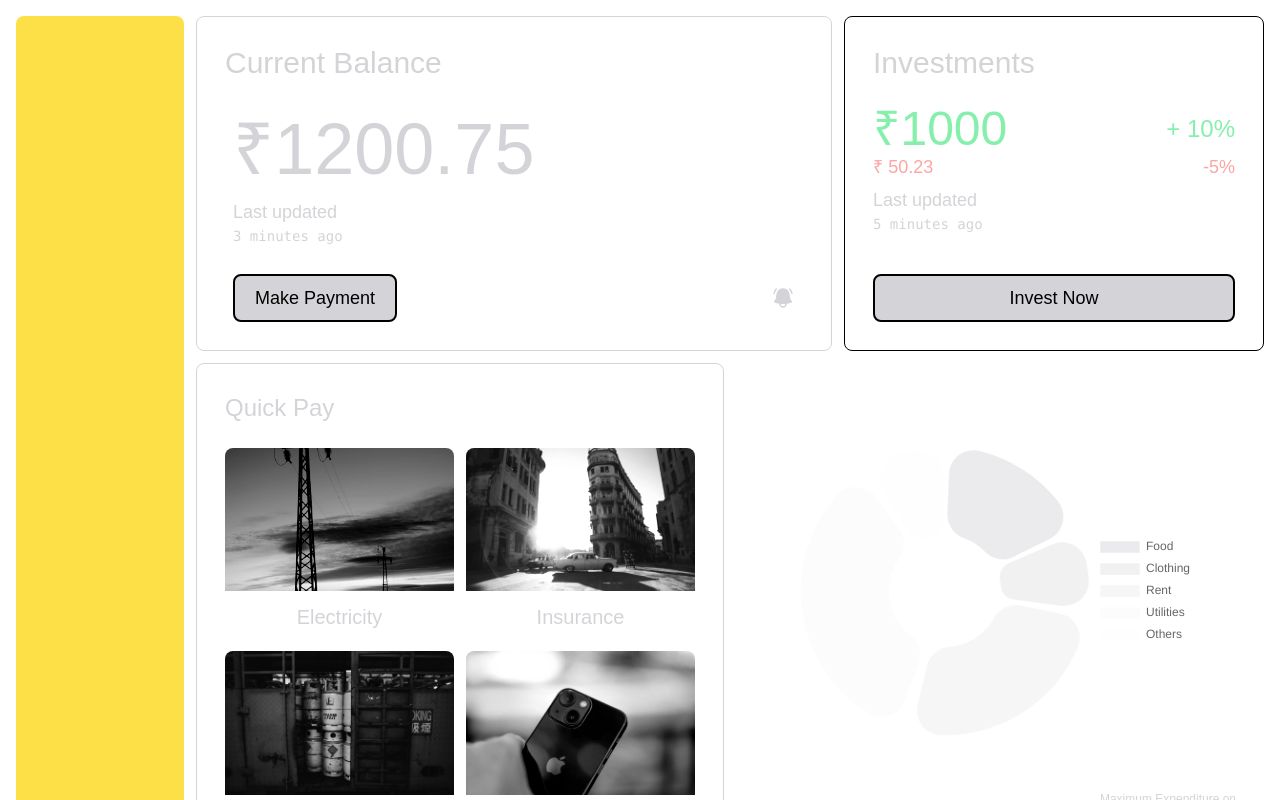
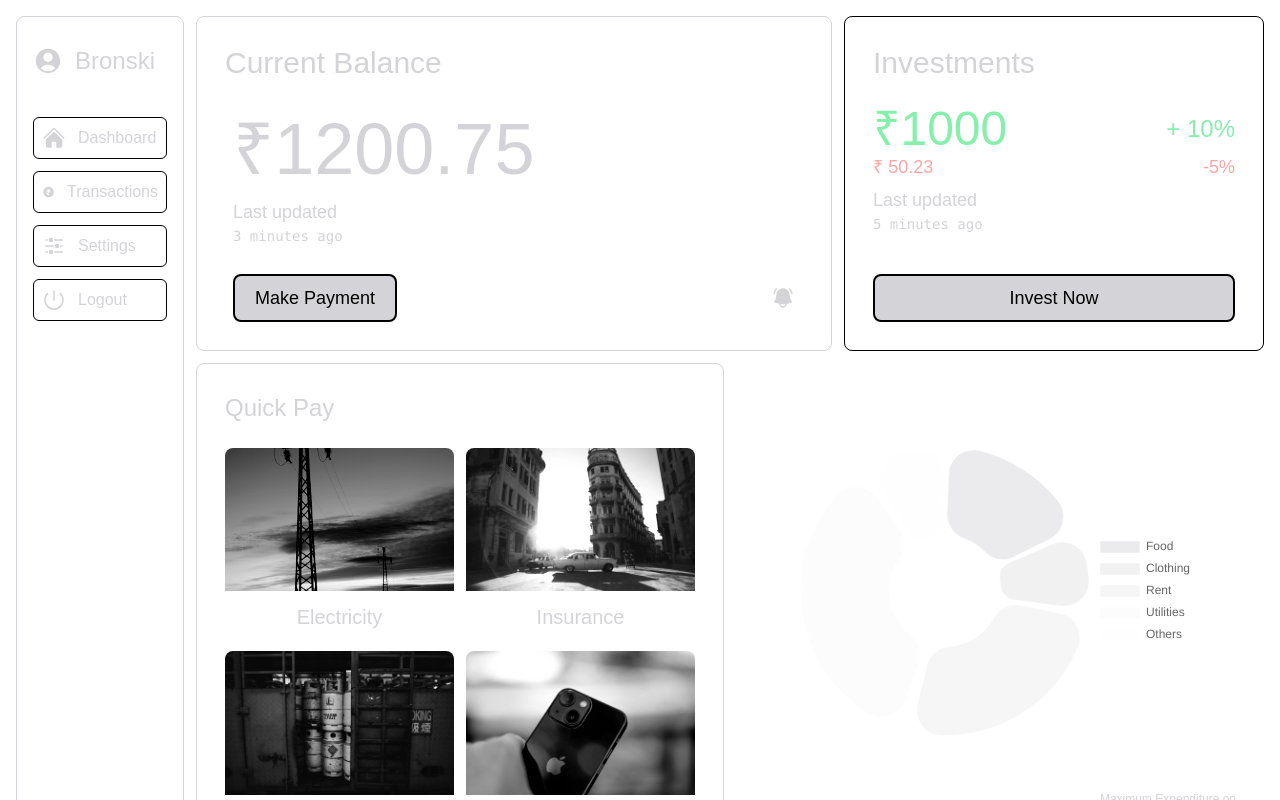
Before and after one commit to Athul-Kesav/paytm-clone, a Next.js app: page /user/dashboard in a window 1280 px wide. Built offline with nearby package versions, Linux system fonts and the light colour scheme.

Commit message:
worked on Dashboard Menu

```diff
--- a/src/app/user/dashboard/page.tsx
+++ b/src/app/user/dashboard/page.tsx
@@ -42,7 +42,83 @@ export default function () {
   return (
     <>
       <div className="h-screen w-screen grid grid-cols-7 gap-3 p-4 text-zinc-300 overflow-auto">
-        <div className=" hidden col-span-1 bg-yellow-300 rounded-lg md:block"></div>
+        <div className=" hidden col-span-1 p-4 rounded-lg md:flex md:flex-col md:justify-between border border-zinc-300">
+          <div className="flex flex-col">
+            <div className="font-against text-2xl text-zinc-300 inline-flex items-center py-3">
+              <svg
+                xmlns="http://www.w3.org/2000/svg"
+                viewBox="0 0 24 24"
+                fill="#d4d4d8"
+                className="size-8 text-zinc-300 group-hover:fill-zinc-300"
+              >
+                <path
+                  fillRule="evenodd"
+                  d="M18.685 19.097A9.723 9.723 0 0 0 21.75 12c0-5.385-4.365-9.75-9.75-9.75S2.25 6.615 2.25 12a9.723 9.723 0 0 0 3.065 7.097A9.716 9.716 0 0 0 12 21.75a9.716 9.716 0 0 0 6.685-2.653Zm-12.54-1.285A7.486 7.486 0 0 1 12 15a7.486 7.486 0 0 1 5.855 2.812A8.224 8.224 0 0 1 12 20.25a8.224 8.224 0 0 1-5.855-2.438ZM15.75 9a3.75 3.75 0 1 1-7.5 0 3.75 3.75 0 0 1 7.5 0Z"
+                  clipRule="evenodd"
+                />
+              </svg>
+              <span className="px-3">Bronski</span>
+            </div>
+            <div className="flex flex-col gap-1">
+              <ul className="font-montserrat text-md text-zinc-300 gap-3 flex flex-col py-7">
+                <li className="flex items-center py-2 gap-3 group hover:shadow-white-glow px-2 border border-black hover:border hover:border-white rounded-md">
+                  <svg
+                    xmlns="http://www.w3.org/2000/svg"
+                    viewBox="0 0 24 24"
+                    fill="#d4d4d8"
+                    className="size-6 text-zinc-300 group-hover:fill-zinc-300"
+                  >
+                    <path d="M11.47 3.841a.75.75 0 0 1 1.06 0l8.69 8.69a.75.75 0 1 0 1.06-1.061l-8.689-8.69a2.25 2.25 0 0 0-3.182 0l-8.69 8.69a.75.75 0 1 0 1.061 1.06l8.69-8.689Z" />
+                    <path d="m12 5.432 8.159 8.159c.03.03.06.058.091.086v6.198c0 1.035-.84 1.875-1.875 1.875H15a.75.75 0 0 1-.75-.75v-4.5a.75.75 0 0 0-.75-.75h-3a.75.75 0 0 0-.75.75V21a.75.75 0 0 1-.75.75H5.625a1.875 1.875 0 0 1-1.875-1.875v-6.198a2.29 2.29 0 0 0 .091-.086L12 5.432Z" />
+                  </svg>
+                  <a href="#">Dashboard</a>
+                </li>
+                <li className="flex items-center py-2 gap-3 group hover:shadow-white-glow px-2 border border-black hover:border hover:border-white rounded-md">
+                  <svg
+                    xmlns="http://www.w3.org/2000/svg"
+                    viewBox="0 0 24 24"
+                    fill="#d4d4d8"
+                    className="size-6 text-zinc-300 group-hover:fill-zinc-300"
+                  >
+                    <path
+                      fillRule="evenodd"
+                      d="M12 2.25c-5.385 0-9.75 4.365-9.75 9.75s4.365 9.75 9.75 9.75 9.75-4.365 9.75-9.75S17.385 2.25 12 2.25ZM9 7.5A.75.75 0 0 0 9 9h1.5c.98 0 1.813.626 2.122 1.5H9A.75.75 0 0 0 9 12h3.622a2.251 2.251 0 0 1-2.122 1.5H9a.75.75 0 0 0-.53 1.28l3 3a.75.75 0 1 0 1.06-1.06L10.8 14.988A3.752 3.752 0 0 0 14.175 12H15a.75.75 0 0 0 0-1.5h-.825A3.733 3.733 0 0 0 13.5 9H15a.75.75 0 0 0 0-1.5H9Z"
+                      clipRule="evenodd"
+                    />
+                  </svg>
+                  <a href="#">Transactions</a>
+                </li>
+                <li className="flex items-center py-2 gap-3 group hover:shadow-white-glow px-2 border border-black hover:border hover:border-white rounded-md">
+                  <svg
+                    xmlns="http://www.w3.org/2000/svg"
+                    viewBox="0 0 24 24"
+                    fill="#d4d4d8"
+                    className="size-6 text-zinc-300 group-hover:fill-zinc-300"
+                  >
+                    <path d="M18.75 12.75h1.5a.75.75 0 0 0 0-1.5h-1.5a.75.75 0 0 0 0 1.5ZM12 6a.75.75 0 0 1 .75-.75h7.5a.75.75 0 0 1 0 1.5h-7.5A.75.75 0 0 1 12 6ZM12 18a.75.75 0 0 1 .75-.75h7.5a.75.75 0 0 1 0 1.5h-7.5A.75.75 0 0 1 12 18ZM3.75 6.75h1.5a.75.75 0 1 0 0-1.5h-1.5a.75.75 0 0 0 0 1.5ZM5.25 18.75h-1.5a.75.75 0 0 1 0-1.5h1.5a.75.75 0 0 1 0 1.5ZM3 12a.75.75 0 0 1 .75-.75h7.5a.75.75 0 0 1 0 1.5h-7.5A.75.75 0 0 1 3 12ZM9 3.75a2.25 2.25 0 1 0 0 4.5 2.25 2.25 0 0 0 0-4.5ZM12.75 12a2.25 2.25 0 1 1 4.5 0 2.25 2.25 0 0 1-4.5 0ZM9 15.75a2.25 2.25 0 1 0 0 4.5 2.25 2.25 0 0 0 0-4.5Z" />
+                  </svg>
+                  <a href="#">Settings</a>
+                </li>
+                <li className="flex items-center py-2 gap-3 group hover:shadow-white-glow px-2 border border-black hover:border hover:border-white rounded-md">
+                  <svg
+                    xmlns="http://www.w3.org/2000/svg"
+                    viewBox="0 0 24 24"
+                    fill="#d4d4d8"
+                    className="size-6 text-zinc-300 group-hover:fill-zinc-300"
+                  >
+                    <path
+                      fillRule="evenodd"
+                      d="M12 2.25a.75.75 0 0 1 .75.75v9a.75.75 0 0 1-1.5 0V3a.75.75 0 0 1 .75-.75ZM6.166 5.106a.75.75 0 0 1 0 1.06 8.25 8.25 0 1 0 11.668 0 .75.75 0 1 1 1.06-1.06c3.808 3.807 3.808 9.98 0 13.788-3.807 3.808-9.98 3.808-13.788 0-3.808-3.807-3.808-9.98 0-13.788a.75.75 0 0 1 1.06 0Z"
+                      clipRule="evenodd"
+                    />
+                  </svg>
+                  <a href="#">Logout</a>
+                </li>
+              </ul>
+            </div>
+          </div>
+          <div></div>
+        </div>
         <div className="h-full grid col-span-full md:col-span-6 grid-rows-5 gap-3">
           <div className="row-span-2 grid grid-cols-5 gap-3 ">
             <div className="col-span-full border border-zinc-300 md:p-7 sm:p-5 p-3 flex flex-col md:col-span-3 rounded-lg">
--- a/src/app/user/payment/page.tsx
+++ b/src/app/user/payment/page.tsx
@@ -5,7 +5,7 @@ export default function() {
     return (
         <>
             Payments page
-           <ExpenseChart />
+
         </>
     )
 }
```
